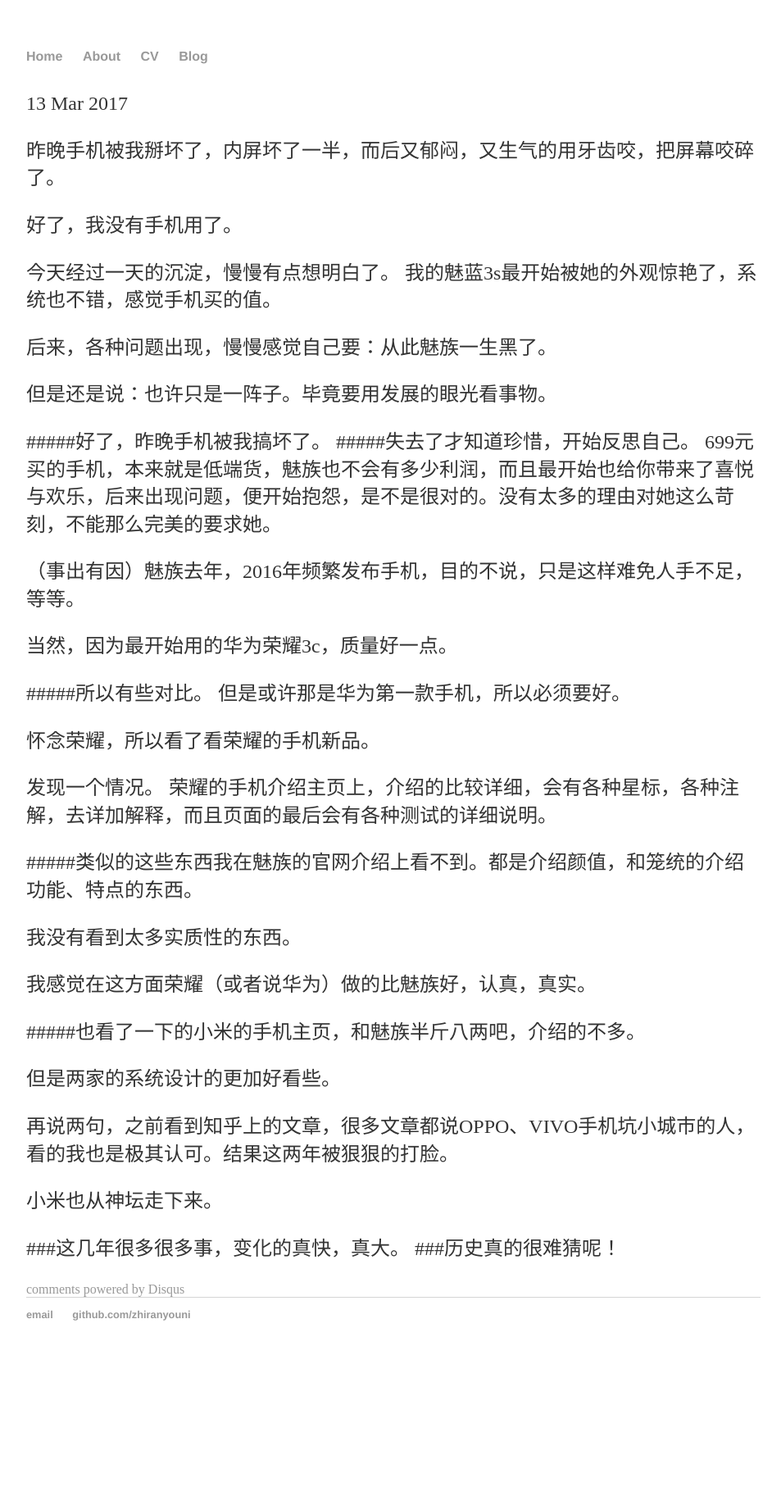
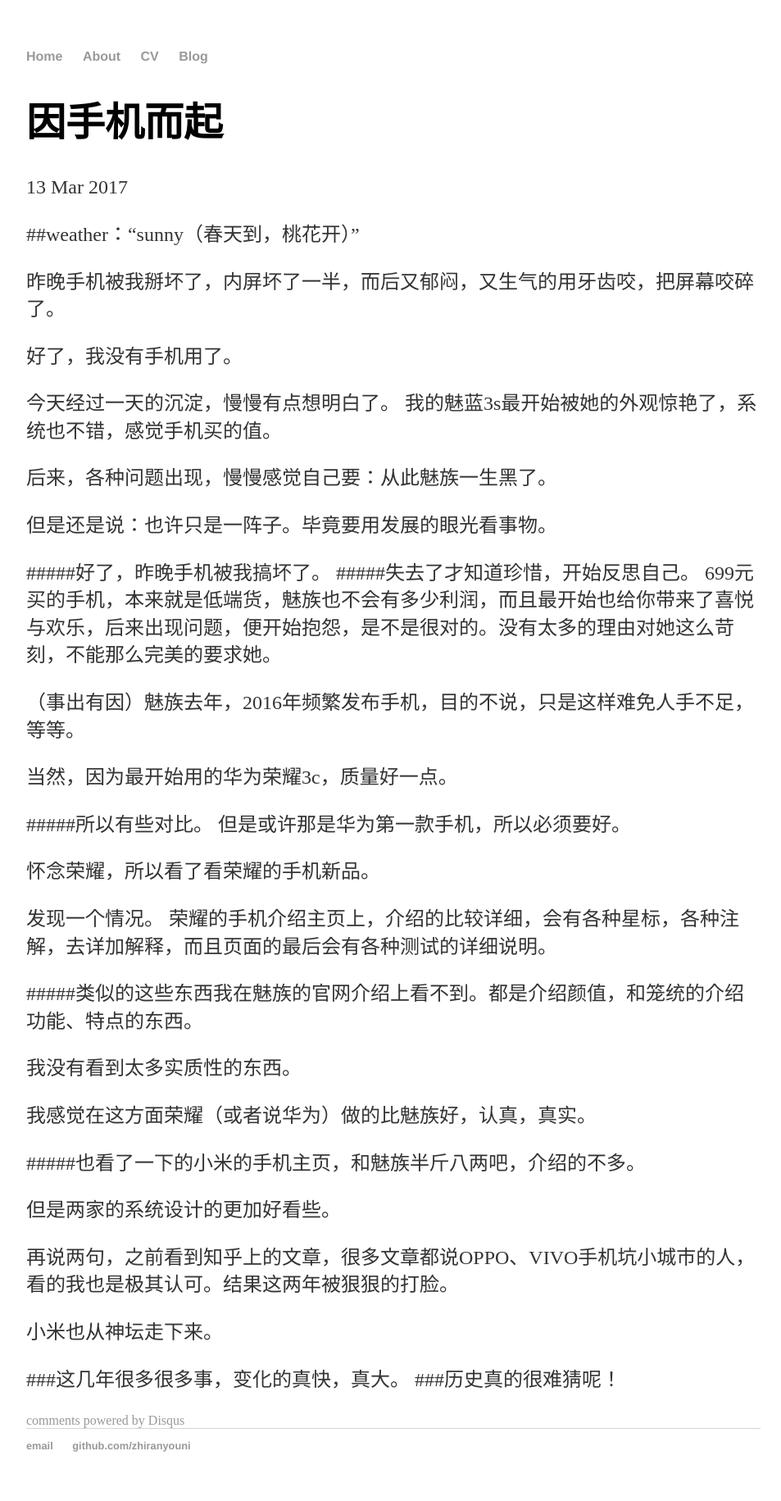
Before and after one commit to zhiranyouni/zhiranyouni.github.io, a Jekyll site: the page built from _posts/2017-03-13-因手机而起.md, in a window 1280 px wide. Shown: the whole page at 82% size, without its empty margins (160-1113 px from the left). Built offline with Jekyll 4.4.1, drawn with Linux system fonts in a browser that asks for light colours; our own code applies the rules of GitHub Pages for plain Markdown files; comment, search, counter and statistics services are not loaded; before the commit the page ends 1671 px from its top, so only the background shows below that.

Commit message:
Update 2017-03-13-因手机而起.md

```diff
--- a/_posts/2017-03-13-因手机而起.md
+++ b/_posts/2017-03-13-因手机而起.md
@@ -2,8 +2,8 @@
 layout: post
 title: "因手机而起"
 date: 2017-03-13
-weather：“sunny（春天到，桃花开）”
 ---
+##weather：“sunny（春天到，桃花开）”
 
 昨晚手机被我掰坏了，内屏坏了一半，而后又郁闷，又生气的用牙齿咬，把屏幕咬碎了。
 
```
